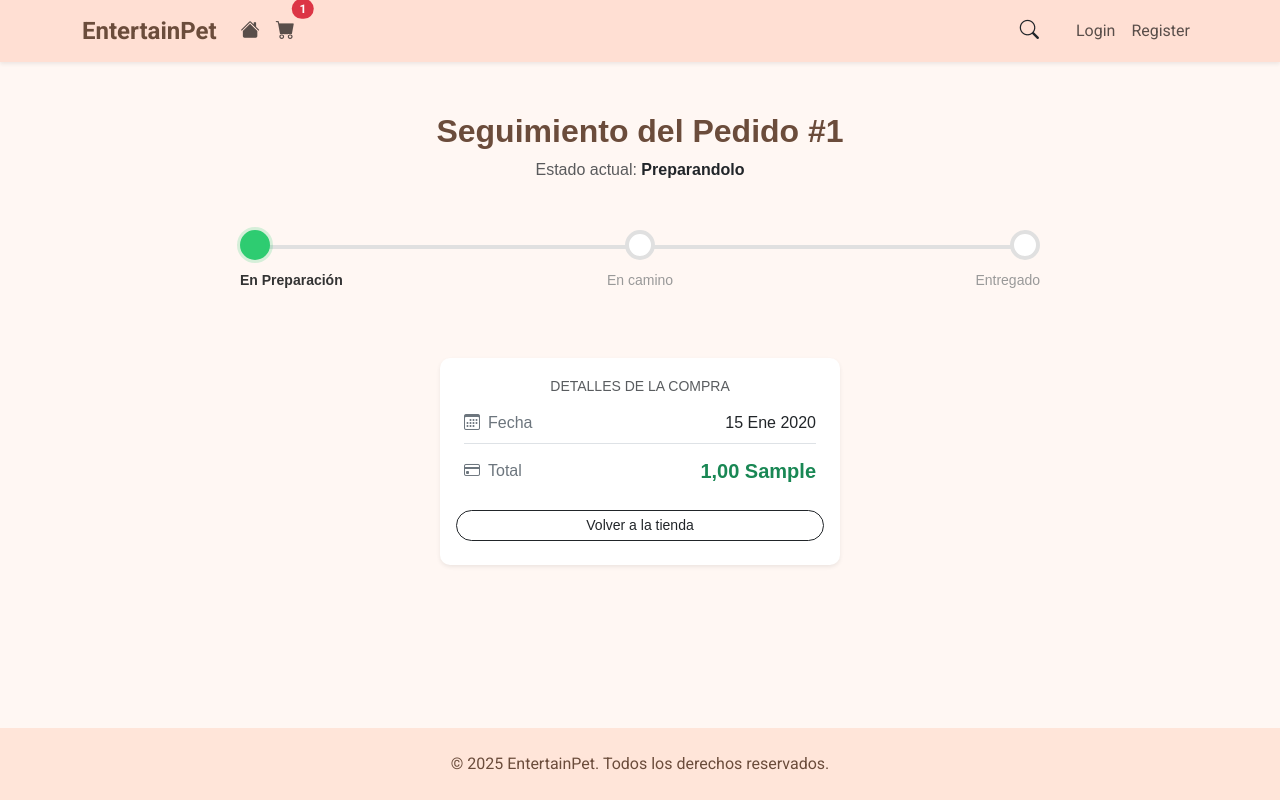
After one commit to EntertainPet/webshop, a Django app: template home/templates/home/estado_envio.html in a window 1280 px wide. The commit adds this page. Run offline with Django 5.2, Linux system fonts and the light colour scheme; tables that the repository leaves empty hold one stand-in row (values such as "Sample post"); the template is opened without the code that fills it: values that come from a table or form of the project are taken from there, most other values are stand-ins (such as "Sample title", 1, 10 or a date in 2020).

Commit message:
feat: seguimiento pedido completo

```diff
--- a/home/models.py
+++ b/home/models.py
@@ -115,11 +115,17 @@ class ItemCarrito(models.Model):
         return f"{self.cantidad} x {self.producto.nombre} en el carrito {self.carrito.codigo_carrito}"
 
 class Pedido(models.Model):
+    class EstadoEnvio(models.TextChoices):
+        EN_PREPARACION = "Preparing", "Preparandolo"
+        EN_CAMINO = "On the way", "En camino"
+        ENTREGADO = "Delivered", "Entregado"
     stripe_checkout_id = models.CharField(max_length=255, unique=True)
     cantidad = models.DecimalField(max_digits=10, decimal_places=2)#cantidad = precio * numero unidades
     divisa = models.CharField(max_length=10)
     cliente_email = models.EmailField()
-    status = models.CharField(max_length=20, choices=[("Pending", "Pending"), ("Paid", "Paid")])
+    estado_envio = models.CharField(max_length=20, choices=EstadoEnvio.choices,blank=True, null=True)
+    status = models.CharField(max_length=20, choices=[("Pending", "Pendiente de pago"), ("Paid", "Pagado")])
+
     fecha_creacion = models.DateTimeField(auto_now_add=True)
 
     def __str__(self):
--- a/home/static/css/styles.css
+++ b/home/static/css/styles.css
@@ -1,10 +1,29 @@
 /* =========================================================
    TIPOGRAFÍA Y FONDO GLOBAL
 ========================================================= */
+html {
+    height: 100%;
+}
+
 body {
     font-family: 'Roboto', sans-serif;
     background-color: #fff7f3; /* fondo pastel muy claro */
+    min-height: 100%;
+    display: flex;
+    flex-direction: column;
 }
+
+/* Wrapper para mantener el footer abajo */
+.page-wrapper {
+    display: flex;
+    flex-direction: column;
+    min-height: 100vh;
+}
+
+.content-wrapper {
+    flex: 1;
+}
+
 
 /* =========================================================
    NAVBAR
@@ -795,3 +814,98 @@ h2 {
         position: static;
     }
 }
+
+/*ESTADO ENVIO*/
+/* Contenedor principal para centrar */
+.seguimiento-container {
+    max-width: 800px;
+    margin: 50px auto;
+    font-family: sans-serif;
+    text-align: center;
+}
+
+.track-wrapper {
+    position: relative;
+    margin-top: 40px;
+    margin-bottom: 40px;
+    height: 80px; /* Espacio suficiente para puntos y texto */
+}
+
+/* Las líneas (Fondo y Relleno) */
+.progress-line-background,
+.progress-line-fill {
+    position: absolute;
+    top: 15px; /* Alineado al centro vertical de los círculos (30px / 2) */
+    left: 0;
+    height: 4px;
+    border-radius: 2px;
+    z-index: -1; /* Detrás de los círculos */
+}
+
+.progress-line-background {
+    width: 100%;
+    background-color: #e0e0e0; /* Color gris claro */
+}
+
+.progress-line-fill {
+    background-color: #2ecc71; /* Color VERDE (puedes cambiarlo) */
+    transition: width 0.5s ease-in-out; /* Animación suave al cargar */
+}
+
+/* Contenedor de los pasos (Flexbox) */
+.steps-container {
+    display: flex;
+    justify-content: space-between; /* Distribuye los 3 puntos equitativamente */
+    width: 100%;
+}
+
+/* Cada item individual */
+.step-item {
+    display: flex;
+    flex-direction: column;
+    align-items: center;
+    width: 33.33%; /* Para asegurar centrado relativo */
+}
+
+/* El Círculo */
+.step-circle {
+    width: 30px;
+    height: 30px;
+    background-color: #fff; /* Fondo blanco para tapar la línea gris */
+    border: 4px solid #e0e0e0; /* Borde gris por defecto */
+    border-radius: 50%;
+    transition: all 0.3s ease;
+}
+
+/* El Texto debajo */
+.step-label {
+    margin-top: 10px;
+    font-size: 14px;
+    color: #999;
+    font-weight: 500;
+}
+
+/* --- ESTADOS ACTIVOS --- */
+
+/* Cuando un paso está activo (o completado) */
+.step-item.active .step-circle {
+    border-color: #2ecc71; /* Borde Verde */
+    background-color: #2ecc71; /* Relleno Verde */
+    box-shadow: 0 0 0 3px rgba(46, 204, 113, 0.2); /* Efecto de brillo opcional */
+}
+
+.step-item.active .step-label {
+    color: #333; /* Texto más oscuro */
+    font-weight: bold;
+}
+
+/* Alineación específica para el primer y último elemento para que la línea calce perfecto */
+.step-item:first-child { align-items: flex-start; }
+.step-item:last-child { align-items: flex-end; }
+
+/* Ajuste de la línea para que no sobresalga de los puntos extremos */
+.progress-line-background, .progress-line-fill {
+    left: 15px; /* Mitad del ancho del círculo */
+    right: 15px;
+    width: auto; /* Sobrescribe el width 100% anterior para usar left/right */
+}
--- a/home/templates/base.html
+++ b/home/templates/base.html
@@ -22,6 +22,7 @@
 
 </head>
 <body>
+    <div class="page-wrapper">
     <!-- Navbar -->
     <nav class="navbar navbar-expand-lg shadow-sm">
         <div class="container">
@@ -55,26 +56,43 @@
                         <i class="bi bi-search"></i>
                     </button>
                 </form>
+                {% if user.is_authenticated %}
+                    {% if user.is_anonymous_user %}
+                        <a href="#">@{{ user.username|slice:":14" }}</a>
+                    {% else %}
+                        <span>@{{ user.username }}</span>
+                    {% endif %}
+                    <span class="mx-2 text-secondary">|</span>
 
-                <ul class="navbar-nav mb-2 mb-lg-0">
-                    <li class="nav-item"><a class="nav-link" href="{% url 'home:login' %}">Login</a></li>
-                    <li class="nav-item"><a class="nav-link" href="{% url 'home:register' %}">Register</a></li>
-                </ul>
+                    <form method="post" action="{% url 'home:logout' %}" style="display: inline;">
+                        {% csrf_token %}
+                        <button type="submit" class="logout-btn">Cerrar Sesión</button>
+                    </form>
+                {% else %}
+                    <ul class="navbar-nav mb-2 mb-lg-0">
+                        <li class="nav-item"><a class="nav-link" href="{% url 'home:login' %}">Login</a></li>
+                        <li class="nav-item"><a class="nav-link" href="{% url 'home:register' %}">Register</a></li>
+                    </ul>
+                {% endif %}
+
             </div>
         </div>
     </nav>
 
+    <main class="content-wrapper">
     {% block content %}{% endblock %}
 
     <div class="container mt-4">
         {% block inner_content %}{% endblock %}
     </div>
+    </main>
 
 
     <!-- Footer -->
     <footer class="text-center py-4 mt-5">
         &copy; 2025 EntertainPet. Todos los derechos reservados.
     </footer>
+    </div>
 
     <!-- Bootstrap JS -->
     <script src="https://cdn.jsdelivr.net/npm/bootstrap@5.3.0/dist/js/bootstrap.bundle.min.js"></script>
--- /dev/null
+++ b/home/templates/home/estado_envio.html
@@ -0,0 +1,67 @@
+{% extends "base.html" %}
+{% load static %}
+
+{% block title %}Estado de Envío - EntertainPet{% endblock %}
+{% block content %}
+
+<div class="seguimiento-container text-center"> <h2 class="mb-2">Seguimiento del Pedido #{{ pedido.id }}</h2>
+    <p class="subtexto text-muted mb-5">Estado actual: <span class="fw-bold text-dark">{{ pedido.get_estado_envio_display }}</span></p>
+
+    {% with status=pedido.estado_envio %}
+    <div class="track-wrapper mb-5">
+
+        <div class="progress-line-background"></div>
+
+        {% if progreso == 0 %}
+            <div class="progress-line-fill" style="width: 0%;"></div>
+        {% elif progreso == 50 %}
+            <div class="progress-line-fill" style="width: 50%;"></div>
+        {% elif progreso == 100 %}
+            <div class="progress-line-fill" style="width: 100%;"></div>
+        {% endif %}
+
+        <div class="steps-container">
+
+            <div class="step-item active">
+                <div class="step-circle"></div>
+                <div class="step-label">En Preparación</div>
+            </div>
+
+            <div class="step-item {% if status == 'On the way' or status == 'Delivered' %}active{% endif %}">
+                <div class="step-circle"></div>
+                <div class="step-label">En camino</div>
+            </div>
+
+            <div class="step-item {% if status == 'Delivered' %}active{% endif %}">
+                <div class="step-circle"></div>
+                <div class="step-label">Entregado</div>
+            </div>
+
+        </div>
+    </div>
+    {% endwith %}
+
+    <div class="card mx-auto shadow-sm border-0" style="max-width: 400px; background-color: #fff;">
+        <div class="card-body p-4 text-start"> <h6 class="card-subtitle mb-3 text-muted text-uppercase small text-center">Detalles de la compra</h6>
+
+            <div class="d-flex justify-content-between align-items-center border-bottom pb-2 mb-2">
+                <span class="text-secondary"><i class="bi bi-calendar3 me-2"></i>Fecha</span>
+                <span class="fw-medium">{{ pedido.fecha_creacion|date:"d M Y" }}</span>
+            </div>
+
+            <div class="d-flex justify-content-between align-items-center pt-1">
+                <span class="text-secondary"><i class="bi bi-credit-card me-2"></i>Total</span>
+                <span class="fs-5 fw-bold text-success">{{ pedido.cantidad }} {{ pedido.divisa }}</span>
+            </div>
+
+        </div>
+        <div class="card-footer bg-transparent border-0 pb-4 pt-0">
+            <a href="{% url 'home:catalogo' %}" class="btn btn-outline-dark btn-sm rounded-pill px-4 w-100">
+                Volver a la tienda
+            </a>
+        </div>
+    </div>
+
+</div>
+
+{% endblock %}
--- a/home/urls.py
+++ b/home/urls.py
@@ -14,6 +14,7 @@ urlpatterns = [
     path("logout/", views.CustomLogoutView.as_view(), name="logout"),
     path("register/", views.register_view, name="register"),
     path("guest/", views.invitado_view, name="guest"),
+    path('pedido/seguimiento/<int:pedido_id>/', views.seguimiento_pedido, name='seguimiento'),
 
     #stripe
     path("create_checkout_session/", views.create_checkout_session, name="create_checkout_session"),
```
Also changed, not shown: home/management/commands/seed.py (+20 -29 lines), home/views.py (+14 -1 lines), db.sqlite3, home/migrations/0001_initial.py.
